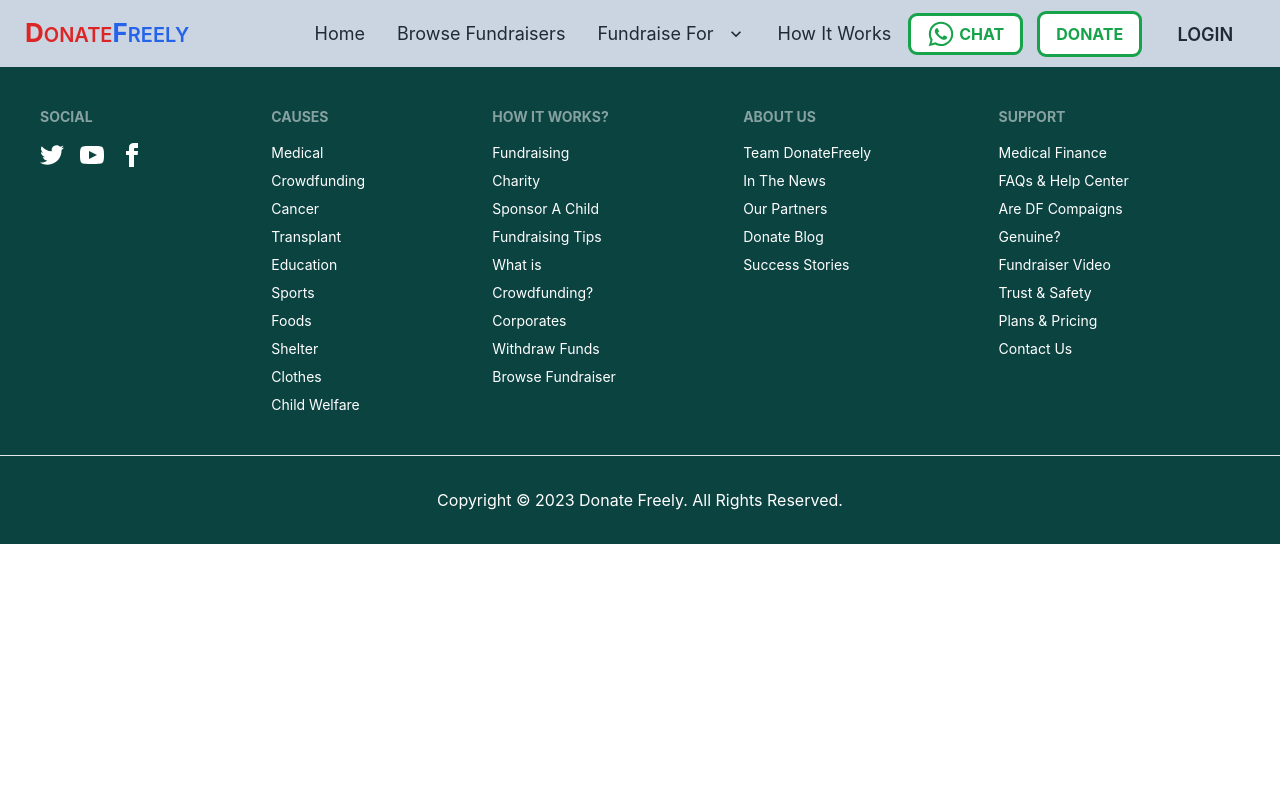
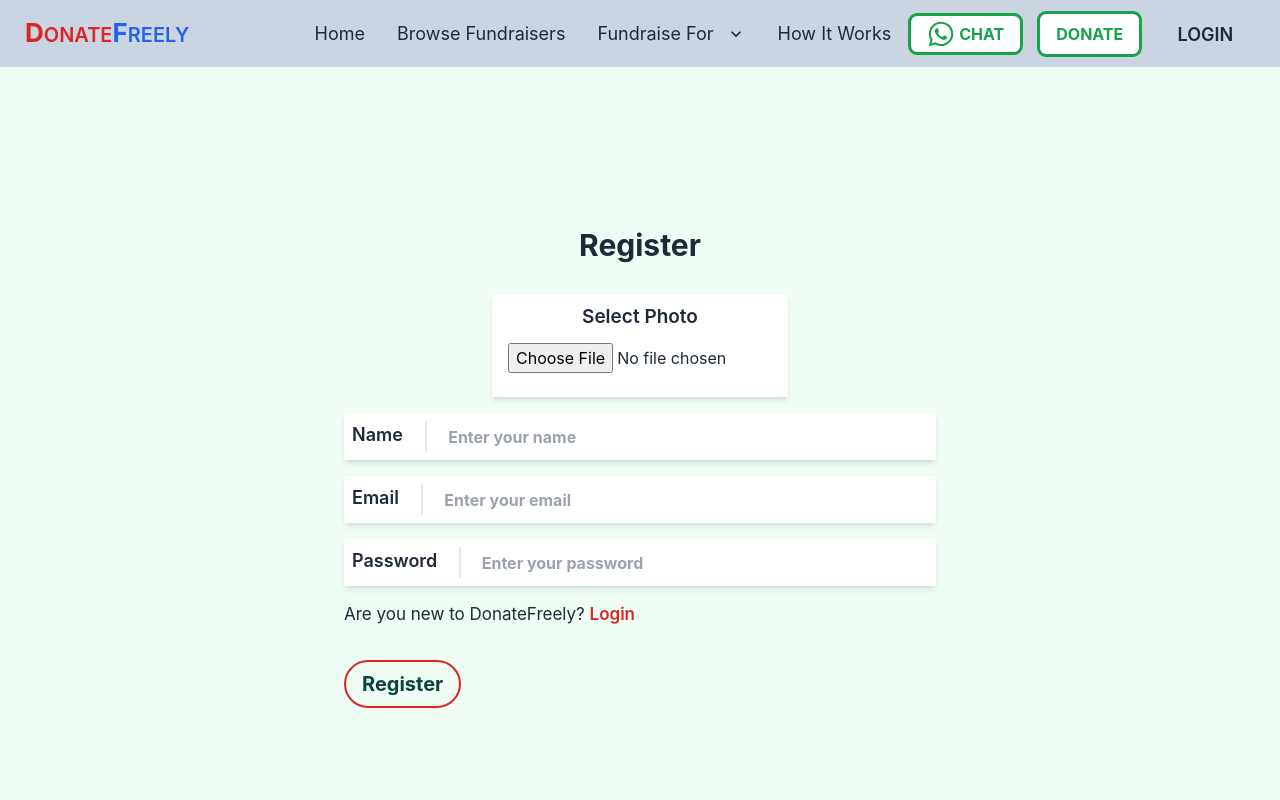
Before and after one commit to sadikul60/donate-freely, a React (Create React App) app: page /register in a window 1280 px wide. Shown: the top 800 px of the page. Built offline with nearby package versions, Linux system fonts and the light colour scheme.

Commit message:
added Register page

```diff
--- a/src/Pages/Register/Register.jsx
+++ b/src/Pages/Register/Register.jsx
@@ -1,10 +1,61 @@
 import React from 'react';
 import { Link } from 'react-router-dom';
+import { toast } from 'react-toastify';
 import PrimaryButton from '../../components/PrimaryButton/PrimaryButton';
 
 const Register = () => {
+    const handleRegister = event => {
+        event.preventDefault();
+
+        const form = event.target;
+        const img = form.img.value;
+        const name = form.name.value;
+        const email = form.email.value;
+        const password = form.password.value;
+
+        const data = {img, name, email, password}
+        console.log(data);
+        toast.success("Register successfull!");
+    }
     return (
-        <div></div>
+        <section className='bg-green-50 md:h-[100vh] flex items-center justify-center py-14'>
+            <div className='w-11/12 md:w-8/12 xl:w-6/12 p-6'>
+                <h1 className='text-3xl font-bold text-center mb-8'>Register</h1>
+                <form onSubmit={handleRegister} className='w-full'>
+                    <div className='w-full md:w-8/12 xl:w-1/2 mx-auto bg-white text-center border-none pb-6 pt-2 px-4 shadow-md'>
+                        <label>
+                            <h4 className='text-[19px] mb-3 font-semibold'>Select Photo</h4>
+                            <input type="file" name="img" id="" className='' required />
+                        </label>
+                    </div>
+                    <div className='my-4'>
+                        <label className='md:flex md:items-center md:justify-center md:text-center md:bg-white md:p-2 md:shadow-md md:mb-0'>
+                            <h4 className='text-[19px] md:text-[18px] md:font-semibold mb-3 md:mb-1'>Name</h4>
+                            <div className="divider divider-horizontal"></div>
+                            <input type="text" name="name" placeholder='Enter your name'  className='w-full bg-white md:bg-none font-bold shadow-md md:shadow-none border-none outline-none p-3 md:p-0 rounded' required />
+                        </label>
+                    </div>
+                    <div className='my-4'>
+                        <label className='md:flex md:items-center md:justify-center md:text-center md:bg-white md:p-2 md:shadow-md md:mb-0'>
+                            <h4 className='text-[19px] md:text-[18px] md:font-semibold mb-3 md:mb-1'>Email</h4>
+                            <div className="divider divider-horizontal"></div>
+                            <input type="email" name="email" placeholder='Enter your email'  className='w-full bg-white md:bg-none font-bold shadow-md md:shadow-none border-none outline-none p-3 md:p-0 rounded' required />
+                        </label>
+                    </div>
+                    <div className='my-4'>
+                        <label className='md:flex md:items-center md:justify-center md:text-center md:bg-white md:p-2 md:shadow-md md:mb-0'>
+                            <h4 className='text-[19px] md:text-[18px] md:font-semibold mb-3 md:mb-1'>Password</h4>
+                            <div className="divider divider-horizontal"></div>
+                            <input type="password" name="password" placeholder='Enter your password'  className='w-full bg-white md:bg-none font-bold shadow-md md:shadow-none border-none outline-none p-3 md:p-0 rounded' required />
+                        </label>
+                    </div>
+                    <div className='mb-8'>
+                        <h4 className='text-[17px] mb-3'>Are you new to DonateFreely? <Link to="/login" className='text-red-600 font-semibold link-hover'>Login</Link></h4>
+                    </div>
+                    <PrimaryButton><input type="submit" value="Register" /></PrimaryButton>
+                </form>
+            </div>
+        </section>
     );
 };
 
```
